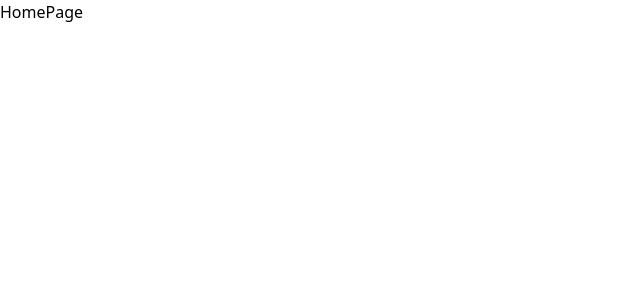
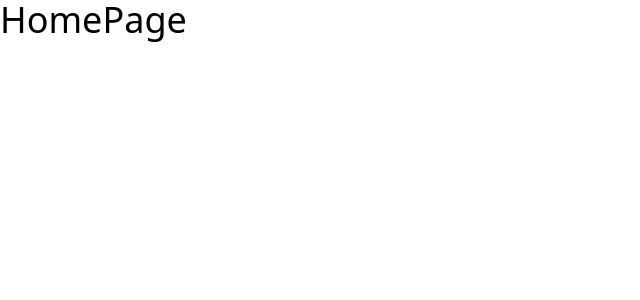
Before and after one commit to kajal-rekha/tastescape, a Next.js app: page / in a window 1280 px wide. Shown: the top 300 px of the page, without its empty margins (0-640 px from the left). Built offline with nearby package versions, Linux system fonts and the light colour scheme.

Commit message:
prisma added

```diff
--- a/pages/index.js
+++ b/pages/index.js
@@ -1,5 +1,9 @@
 const HomePage = () => {
-  return <div>HomePage</div>;
+  return (
+    <div>
+      <h2 className="text-4xl">HomePage</h2>
+    </div>
+  );
 };
 
 export default HomePage;
```
Also changed, not shown: 1 other file (tests, documents, lock files or other folders).
